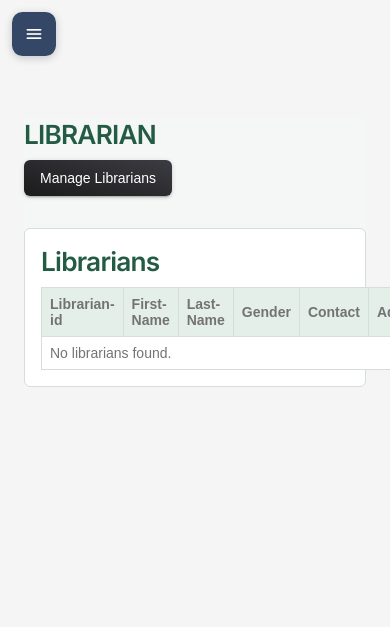
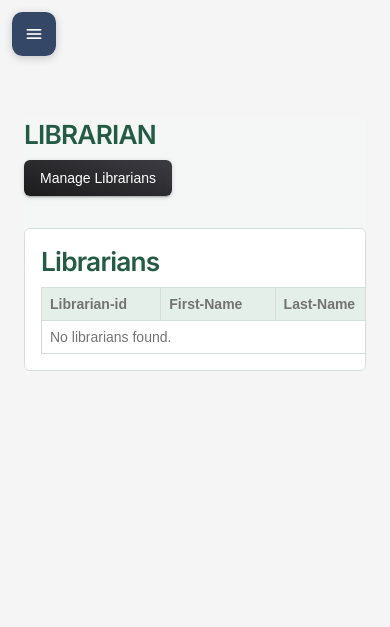
Before and after one commit to sumayabduweli/library-management-system, a Django app: page /librarian/ in a window 390 px wide; the page is wider, and only the part inside the window is pictured. Shown: the top 627 px of that part. Run offline with Django 5.2, Linux system fonts and the light colour scheme; the visitor is signed in with stand-in values (Sample User, id 1); data that the repository does not hold is empty; some libraries are stand-ins or nearby versions.

Commit message:
Keep librarian table inside mobile card

```diff
--- a/static/css/librarian.css
+++ b/static/css/librarian.css
@@ -39,6 +39,14 @@
     margin: 16px 0;
     border: 1px solid #d5ded8;
     border-radius: 6px;
+}
+
+.library-page .Librarian-list {
+    box-sizing: border-box;
+    width: 100%;
+    max-width: 100%;
+    overflow-x: auto;
+    overscroll-behavior-x: contain;
 }
 
 .library-page label {
@@ -102,4 +110,8 @@
     .library-page table {
         font-size: 14px;
     }
+
+    .library-page .Librarian-list table {
+        min-width: 680px;
+    }
 }
```
